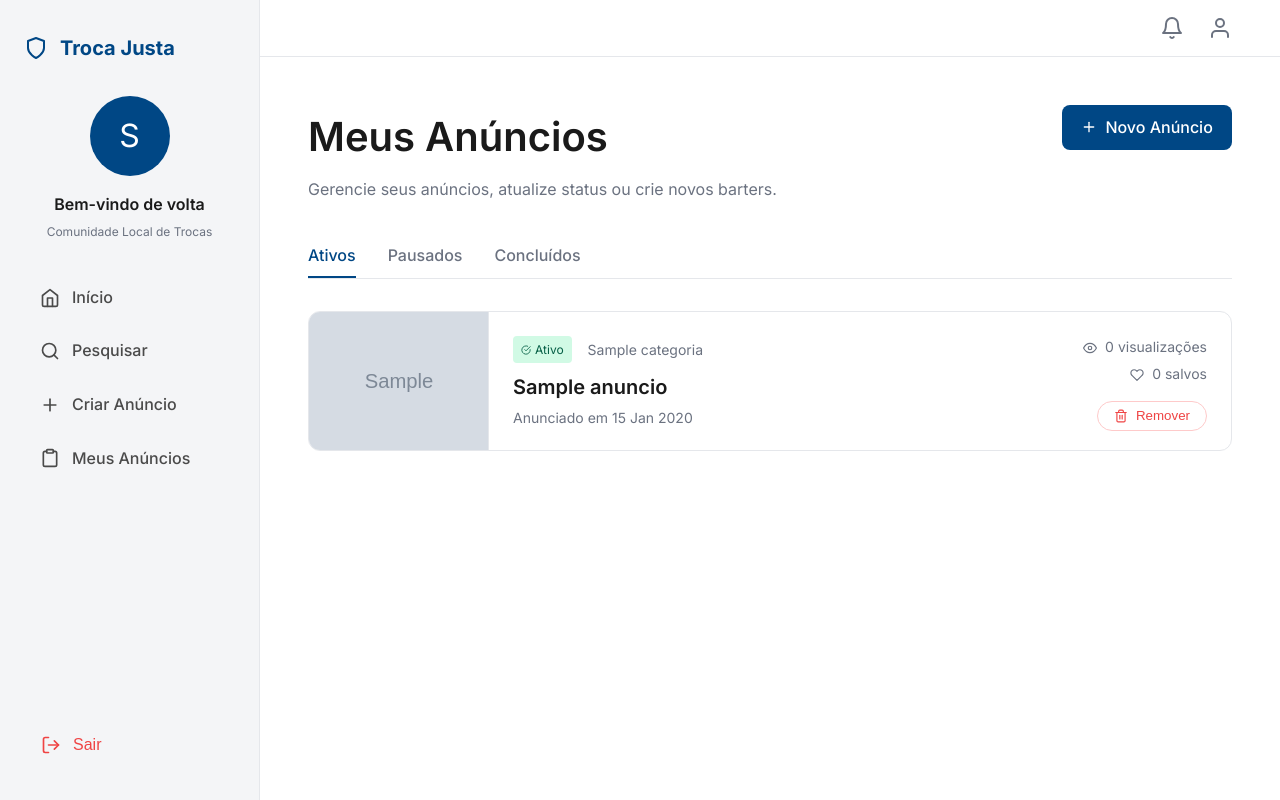
After one commit to Dante-Alsino/TrocaJusta, a Django app: page /anuncios/meus-anuncios/ in a window 1280 px wide. The commit adds this page. Run offline with Django 5.2, Linux system fonts and the light colour scheme; a user stored in the database is signed in; tables that the repository leaves empty hold one stand-in row (values such as "Sample post"); grey boxes marked "Sample" are stand-in pictures.

Commit message:
feat: adiciona painel 'Meus Anuncios' e funcionalidade de exclusao segura
Detalhes:
- Cria view e rota 'my_ads' para listar apenas os anuncios do usuario logado
- Cria view e rota 'ad_delete' com validacao rigorosa de propriedade (perfil=request.user)
- Cria template my_ads.html com layout de cards horizontais e estado vazio customizado
- Implementa Modal de Confirmacao em JS/CSS para evitar exclusoes acidentais e proteger via POST/CSRF
- Atualiza style.css com componentes globais de botões e modais

```diff
--- a/ads/urls.py
+++ b/ads/urls.py
@@ -5,6 +5,8 @@ app_name = 'ads'
 
 urlpatterns = [
     path('', views.ad_list, name='list'),
+    path('meus-anuncios/', views.my_ads, name='my_ads'),
     path('<int:pk>/', views.ad_detail, name='detail'),
+    path('<int:pk>/remover/', views.ad_delete, name='delete'),
     path('novo/', views.ad_create, name='create'),
 ]
--- a/ads/views.py
+++ b/ads/views.py
@@ -41,3 +41,17 @@ def ad_create(request):
 
     categorias = Categoria.objects.all()
     return render(request, 'ads/ad_create.html', {'categorias': categorias})
+
+@login_required
+def my_ads(request):
+    # Lista os anúncios criados pelo usuário logado
+    anuncios = Anuncio.objects.filter(perfil=request.user).order_by('-data_postagem')
+    return render(request, 'ads/my_ads.html', {'anuncios': anuncios})
+
+@login_required
+def ad_delete(request, pk):
+    # Permite a exclusão de um anúncio apenas pelo dono
+    anuncio = get_object_or_404(Anuncio, pk=pk, perfil=request.user)
+    if request.method == 'POST':
+        anuncio.delete()
+    return redirect('ads:my_ads')
--- a/static/css/style.css
+++ b/static/css/style.css
@@ -54,6 +54,45 @@ a {
 
 a:hover {
     color: var(--color-primary-hover);
+}
+
+/* ==========================================================================
+   Buttons
+   ========================================================================== */
+.btn-primary {
+    background-color: var(--color-primary);
+    color: white !important;
+    padding: 0.6rem 1.2rem;
+    border-radius: var(--border-radius-md);
+    font-weight: 500;
+    border: none;
+    cursor: pointer;
+    transition: background-color 0.2s ease;
+    display: inline-flex;
+    align-items: center;
+    justify-content: center;
+    text-decoration: none;
+}
+
+.btn-primary:hover {
+    background-color: var(--color-primary-hover);
+}
+
+.btn-text {
+    background: none;
+    border: 1px solid transparent;
+    color: var(--color-text-body);
+    font-weight: 500;
+    font-size: 1rem;
+    cursor: pointer;
+    transition: background-color 0.2s, color 0.2s;
+    padding: 0.6rem 1.2rem;
+    border-radius: var(--border-radius-md);
+}
+
+.btn-text:hover {
+    background-color: #F3F4F6;
+    color: var(--color-text-dark);
 }
 
 /* ==========================================================================
@@ -346,9 +385,151 @@ a:hover {
     font-size: 0.875rem;
     color: var(--color-text-muted);
 }
+/* ==========================================================================
+   Horizontal Ads List (Meus Anúncios)
+   ========================================================================== */
+.tabs {
+    display: flex;
+    gap: 2rem;
+    border-bottom: 1px solid var(--color-border);
+    margin-bottom: 2rem;
+}
 
+.tab-link {
+    padding: 0.5rem 0;
+    color: var(--color-text-muted);
+    font-weight: 500;
+    cursor: pointer;
+    border-bottom: 2px solid transparent;
+}
+
+.tab-link.active {
+    color: var(--color-primary);
+    border-bottom-color: var(--color-primary);
+}
+
+.ad-list-card {
+    display: flex;
+    background-color: var(--color-background-white);
+    border: 1px solid var(--color-border);
+    border-radius: var(--border-radius-lg);
+    overflow: hidden;
+    margin-bottom: 1rem;
+    height: 140px;
+}
+
+.ad-list-card:hover {
+    box-shadow: var(--shadow-sm);
+}
+
+.ad-list-image {
+    width: 180px;
+    height: 100%;
+    object-fit: cover;
+    border-right: 1px solid var(--color-border);
+}
+
+.ad-list-content {
+    flex: 1;
+    padding: 1.5rem;
+    display: flex;
+    justify-content: space-between;
+    align-items: center;
+}
+
+.ad-list-info {
+    display: flex;
+    flex-direction: column;
+    justify-content: space-between;
+    height: 100%;
+}
+
+.ad-list-actions {
+    display: flex;
+    flex-direction: column;
+    justify-content: space-between;
+    align-items: flex-end;
+    height: 100%;
+    color: var(--color-text-muted);
+    font-size: 0.875rem;
+}
+
+.btn-danger {
+    background-color: transparent;
+    color: #EF4444;
+    border: 1px solid #FECACA;
+    padding: 0.4rem 1rem;
+    border-radius: 20px;
+    font-weight: 500;
+    cursor: pointer;
+    transition: all 0.2s;
+    display: flex;
+    align-items: center;
+    gap: 0.5rem;
+}
+.btn-danger:hover {
+    background-color: #FEF2F2;
+}
 .auth-bottom a {
     font-weight: 600;
+}
+
+/* ==========================================================================
+   Modals
+   ========================================================================== */
+.modal-overlay {
+    position: fixed;
+    top: 0;
+    left: 0;
+    width: 100%;
+    height: 100%;
+    background-color: rgba(0, 0, 0, 0.5);
+    display: flex;
+    justify-content: center;
+    align-items: center;
+    z-index: 1000;
+    opacity: 0;
+    pointer-events: none;
+    transition: opacity 0.2s ease;
+}
+
+.modal-overlay.active {
+    opacity: 1;
+    pointer-events: auto;
+}
+
+.modal-box {
+    background-color: white;
+    border-radius: var(--border-radius-lg);
+    padding: 2rem;
+    width: 90%;
+    max-width: 400px;
+    box-shadow: var(--shadow-lg);
+    transform: translateY(20px);
+    transition: transform 0.2s ease;
+}
+
+.modal-overlay.active .modal-box {
+    transform: translateY(0);
+}
+
+.modal-title {
+    font-size: 1.25rem;
+    font-weight: 600;
+    margin-bottom: 0.5rem;
+    color: var(--color-text-dark);
+}
+
+.modal-text {
+    color: var(--color-text-body);
+    margin-bottom: 1.5rem;
+    line-height: 1.5;
+}
+
+.modal-actions {
+    display: flex;
+    justify-content: flex-end;
+    gap: 1rem;
 }
 
 @media (max-width: 768px) {
--- /dev/null
+++ b/templates/ads/my_ads.html
@@ -0,0 +1,112 @@
+{% extends 'base.html' %}
+{% load static %}
+
+{% block title %}Meus Anúncios - Troca Justa{% endblock %}
+
+{% block content %}
+<div style="display: flex; justify-content: space-between; align-items: flex-start; margin-bottom: 2rem;">
+    <div>
+        <h1 class="hero-title" style="text-align: left; margin-bottom: 0.5rem;">Meus Anúncios</h1>
+        <p style="color: var(--color-text-muted);">Gerencie seus anúncios, atualize status ou crie novos barters.</p>
+    </div>
+    <a href="{% url 'ads:create' %}" class="btn-primary" style="display: flex; align-items: center; gap: 0.5rem;">
+        <svg xmlns="http://www.w3.org/2000/svg" width="16" height="16" viewBox="0 0 24 24" fill="none" stroke="currentColor" stroke-width="2" stroke-linecap="round" stroke-linejoin="round"><line x1="12" y1="5" x2="12" y2="19"></line><line x1="5" y1="12" x2="19" y2="12"></line></svg>
+        Novo Anúncio
+    </a>
+</div>
+
+<div class="tabs">
+    <div class="tab-link active">Ativos</div>
+    <div class="tab-link">Pausados</div>
+    <div class="tab-link">Concluídos</div>
+</div>
+
+<div class="ad-list">
+    {% for anuncio in anuncios %}
+    <div class="ad-list-card">
+        {% if anuncio.imagens.first %}
+            <img src="{{ anuncio.imagens.first.imagem.url }}" alt="{{ anuncio.titulo_produto }}" class="ad-list-image">
+        {% else %}
+            <div class="ad-list-image" style="display: flex; align-items: center; justify-content: center; color: var(--color-text-muted); background: #E2E8F0;">
+                <svg xmlns="http://www.w3.org/2000/svg" width="32" height="32" viewBox="0 0 24 24" fill="none" stroke="currentColor" stroke-width="2" stroke-linecap="round" stroke-linejoin="round"><rect x="3" y="3" width="18" height="18" rx="2" ry="2"></rect><circle cx="8.5" cy="8.5" r="1.5"></circle><polyline points="21 15 16 10 5 21"></polyline></svg>
+            </div>
+        {% endif %}
+
+        <div class="ad-list-content">
+            <div class="ad-list-info">
+                <div style="display: flex; align-items: center; gap: 1rem; margin-bottom: 0.5rem;">
+                    <span style="font-size: 0.75rem; background: #D1FAE5; color: #065F46; padding: 0.25rem 0.5rem; border-radius: 4px; display: inline-flex; align-items: center; gap: 0.25rem;">
+                        <svg xmlns="http://www.w3.org/2000/svg" width="10" height="10" viewBox="0 0 24 24" fill="none" stroke="currentColor" stroke-width="2" stroke-linecap="round" stroke-linejoin="round"><path d="M22 11.08V12a10 10 0 1 1-5.93-9.14"></path><polyline points="22 4 12 14.01 9 11.01"></polyline></svg>
+                        Ativo
+                    </span>
+                    <span style="font-size: 0.875rem; color: var(--color-text-muted);">{{ anuncio.categoria.nome_categoria }}</span>
+                </div>
+
+                <h3 style="font-size: 1.25rem; font-weight: 600; margin-bottom: 0.25rem;">{{ anuncio.titulo_produto }}</h3>
+                <p style="font-size: 0.875rem; color: var(--color-text-body); max-width: 500px; white-space: nowrap; overflow: hidden; text-overflow: ellipsis;">
+                    {{ anuncio.descricao_detalhada }}
+                </p>
+
+                <div style="font-size: 0.875rem; color: var(--color-text-muted); margin-top: auto;">
+                    Anunciado em {{ anuncio.data_postagem|date:"d M Y" }}
+                </div>
+            </div>
+
+            <div class="ad-list-actions">
+                <div style="text-align: right; display: flex; flex-direction: column; gap: 0.25rem;">
+                    <div><svg xmlns="http://www.w3.org/2000/svg" width="14" height="14" viewBox="0 0 24 24" fill="none" stroke="currentColor" stroke-width="2" stroke-linecap="round" stroke-linejoin="round" style="vertical-align: middle; margin-right: 0.25rem;"><path d="M1 12s4-8 11-8 11 8 11 8-4 8-11 8-11-8-11-8z"></path><circle cx="12" cy="12" r="3"></circle></svg> 0 visualizações</div>
+                    <div><svg xmlns="http://www.w3.org/2000/svg" width="14" height="14" viewBox="0 0 24 24" fill="none" stroke="currentColor" stroke-width="2" stroke-linecap="round" stroke-linejoin="round" style="vertical-align: middle; margin-right: 0.25rem;"><path d="M20.84 4.61a5.5 5.5 0 0 0-7.78 0L12 5.67l-1.06-1.06a5.5 5.5 0 0 0-7.78 7.78l1.06 1.06L12 21.23l7.78-7.78 1.06-1.06a5.5 5.5 0 0 0 0-7.78z"></path></svg> 0 salvos</div>
+                </div>
+
+                <form id="delete-form-{{ anuncio.pk }}" method="post" action="{% url 'ads:delete' anuncio.pk %}" style="margin-top: 1rem;">
+                    {% csrf_token %}
+                    <button type="button" class="btn-danger" onclick="openDeleteModal('delete-form-{{ anuncio.pk }}')">
+                        <svg xmlns="http://www.w3.org/2000/svg" width="14" height="14" viewBox="0 0 24 24" fill="none" stroke="currentColor" stroke-width="2" stroke-linecap="round" stroke-linejoin="round"><polyline points="3 6 5 6 21 6"></polyline><path d="M19 6v14a2 2 0 0 1-2 2H7a2 2 0 0 1-2-2V6m3 0V4a2 2 0 0 1 2-2h4a2 2 0 0 1 2 2v2"></path><line x1="10" y1="11" x2="10" y2="17"></line><line x1="14" y1="11" x2="14" y2="17"></line></svg>
+                        Remover
+                    </button>
+                </form>
+            </div>
+        </div>
+    </div>
+    {% empty %}
+    <div style="text-align: center; padding: 4rem; color: var(--color-text-muted); background: white; border-radius: 12px; border: 1px solid var(--color-border);">
+        <svg xmlns="http://www.w3.org/2000/svg" width="48" height="48" viewBox="0 0 24 24" fill="none" stroke="currentColor" stroke-width="1.5" stroke-linecap="round" stroke-linejoin="round" style="margin: 0 auto 1rem;"><rect x="3" y="3" width="18" height="18" rx="2" ry="2"></rect><line x1="3" y1="9" x2="21" y2="9"></line><line x1="9" y1="21" x2="9" y2="9"></line></svg>
+        <h3>Você ainda não possui anúncios.</h3>
+        <p style="margin-top: 0.5rem; margin-bottom: 1.5rem;">Crie seu primeiro anúncio e comece a trocar itens!</p>
+        <a href="{% url 'ads:create' %}" class="btn-primary">Criar Meu Primeiro Anúncio</a>
+    </div>
+    {% endfor %}
+</div>
+
+<!-- Modal de Confirmação de Exclusão -->
+<div id="deleteModal" class="modal-overlay">
+    <div class="modal-box">
+        <h3 class="modal-title">Remover Anúncio</h3>
+        <p class="modal-text">Tem certeza que deseja remover este anúncio permanentemente? Esta ação não pode ser desfeita.</p>
+        <div class="modal-actions">
+            <button type="button" class="btn-text" onclick="closeDeleteModal()">Cancelar</button>
+            <button type="button" class="btn-primary" style="background-color: #EF4444;" onclick="confirmDelete()">Sim, Remover</button>
+        </div>
+    </div>
+</div>
+
+<script>
+    let formToSubmitId = null;
+
+    function openDeleteModal(formId) {
+        formToSubmitId = formId;
+        document.getElementById('deleteModal').classList.add('active');
+    }
+
+    function closeDeleteModal() {
+        formToSubmitId = null;
+        document.getElementById('deleteModal').classList.remove('active');
+    }
+
+    function confirmDelete() {
+        if (formToSubmitId) {
+            document.getElementById(formToSubmitId).submit();
+        }
+    }
+</script>
+{% endblock %}
--- a/templates/base.html
+++ b/templates/base.html
@@ -47,7 +47,7 @@
                 <a href="{% url 'ads:create' %}" class="sidebar-link">
                     <svg xmlns="http://www.w3.org/2000/svg" width="20" height="20" viewBox="0 0 24 24" fill="none" stroke="currentColor" stroke-width="2" stroke-linecap="round" stroke-linejoin="round"><line x1="12" y1="5" x2="12" y2="19"></line><line x1="5" y1="12" x2="19" y2="12"></line></svg> Criar Anúncio
                 </a>
-                <a href="#" class="sidebar-link">
+                <a href="{% url 'ads:my_ads' %}" class="sidebar-link">
                     <svg xmlns="http://www.w3.org/2000/svg" width="20" height="20" viewBox="0 0 24 24" fill="none" stroke="currentColor" stroke-width="2" stroke-linecap="round" stroke-linejoin="round"><path d="M16 4h2a2 2 0 0 1 2 2v14a2 2 0 0 1-2 2H6a2 2 0 0 1-2-2V6a2 2 0 0 1 2-2h2"></path><rect x="8" y="2" width="8" height="4" rx="1" ry="1"></rect></svg> Meus Anúncios
                 </a>
                 {% endif %}
@@ -70,8 +70,6 @@
             <!-- Barra Superior (Topbar) -->
             <div class="topbar">
                 <div style="display: flex; gap: 2rem; color: var(--color-text-muted); font-size: 0.875rem;">
-                    <a href="#" style="color: var(--color-primary); font-weight: 600; border-bottom: 2px solid var(--color-primary); padding-bottom: 0.5rem;">Ajuda</a>
-                    <a href="#">Filtros</a>
                 </div>
                 <div class="topbar-actions" style="display: flex; gap: 1.5rem; align-items: center;">
                     <a href="#" style="color: var(--color-text-muted); display: flex; align-items: center;">
```
